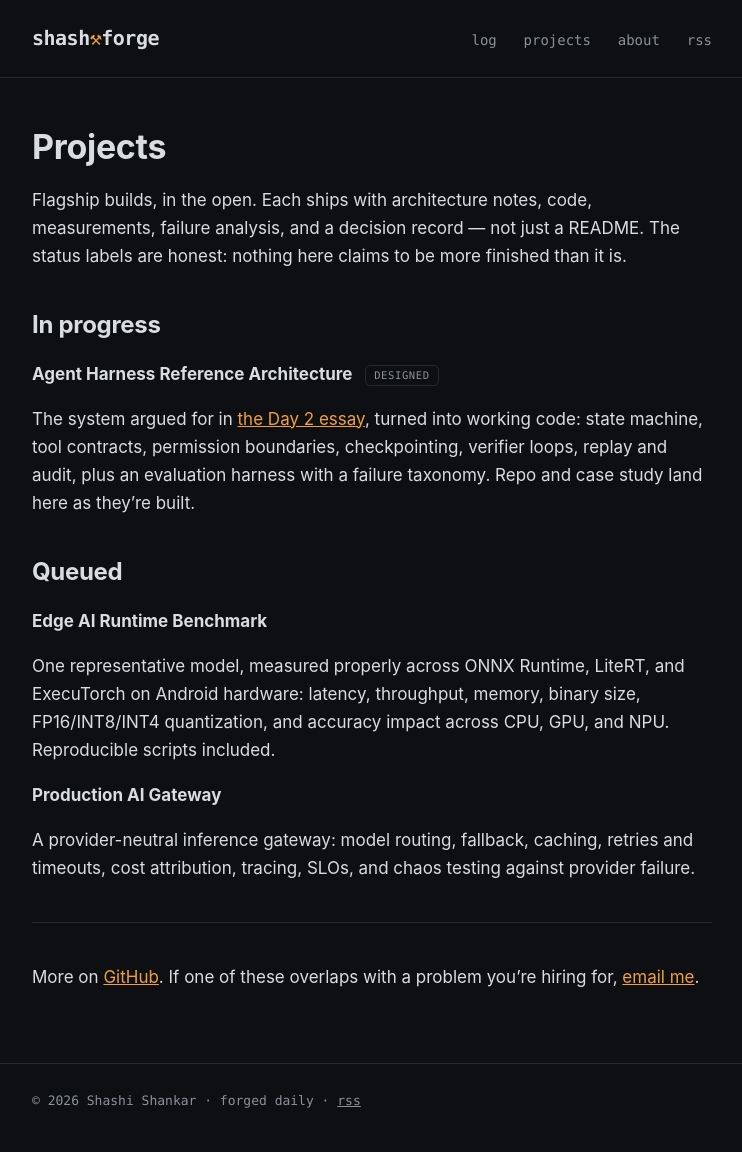
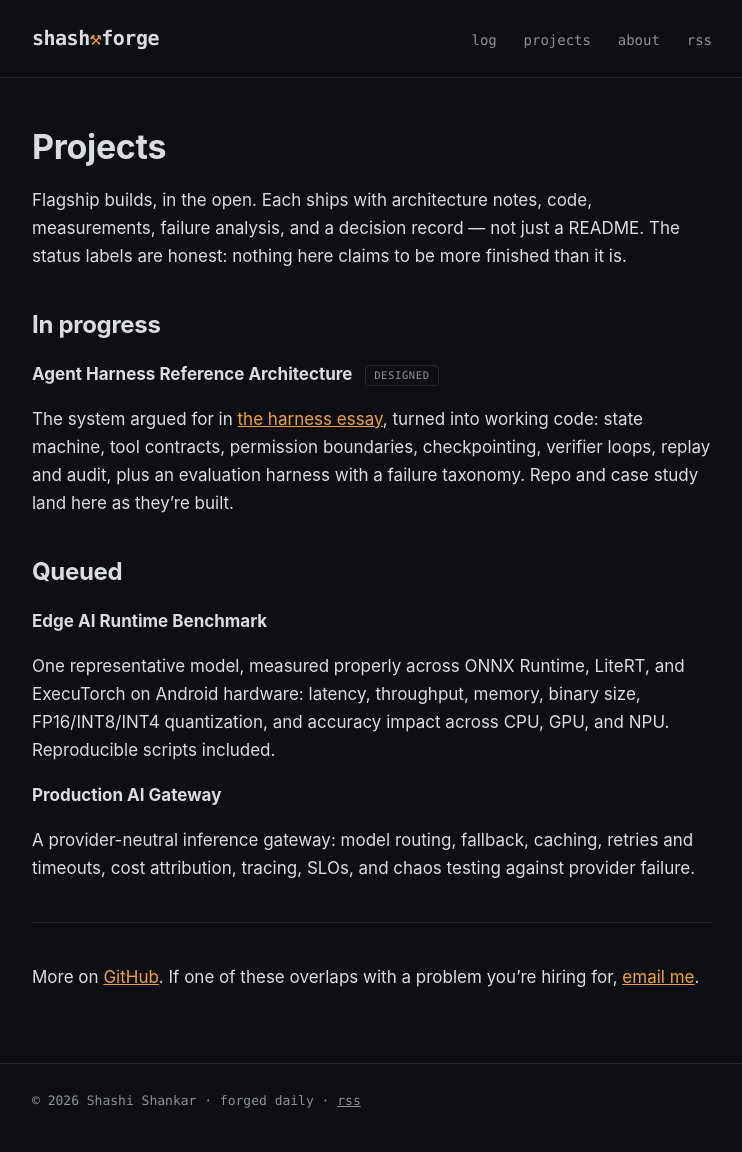
Before and after one commit to shashforge/shashforge.github.io, a Jekyll site: the page built from projects.md, in a window 1280 px wide. Shown: the whole page, without its empty margins (268-1010 px from the left). Built offline with Jekyll 4.4.1, drawn with Linux system fonts in a browser that asks for light colours.

Commit message:
Update link in Agent Harness Reference Architecture

```diff
--- a/projects.md
+++ b/projects.md
@@ -16,7 +16,7 @@ finished than it is.
 **Agent Harness Reference Architecture** <span class="status-badge">designed</span>
 
 The system argued for in
-[the Day 2 essay](/log/day-2-the-model-was-never-the-product/), turned
+[the harness essay](/log/the-model-was-never-the-product/), turned
 into working code: state machine, tool contracts, permission boundaries,
 checkpointing, verifier loops, replay and audit, plus an evaluation
 harness with a failure taxonomy. Repo and case study land here as they're
```
